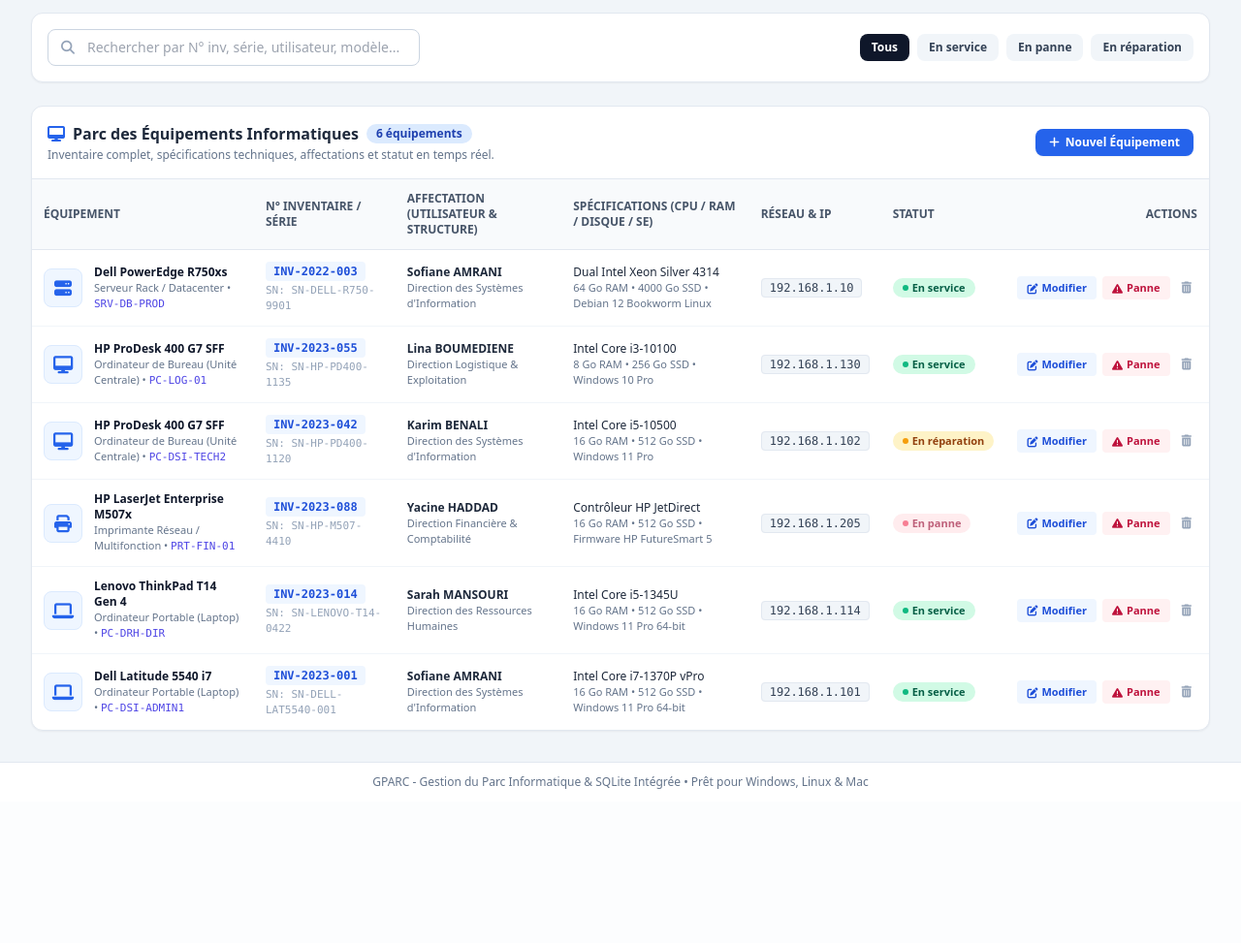
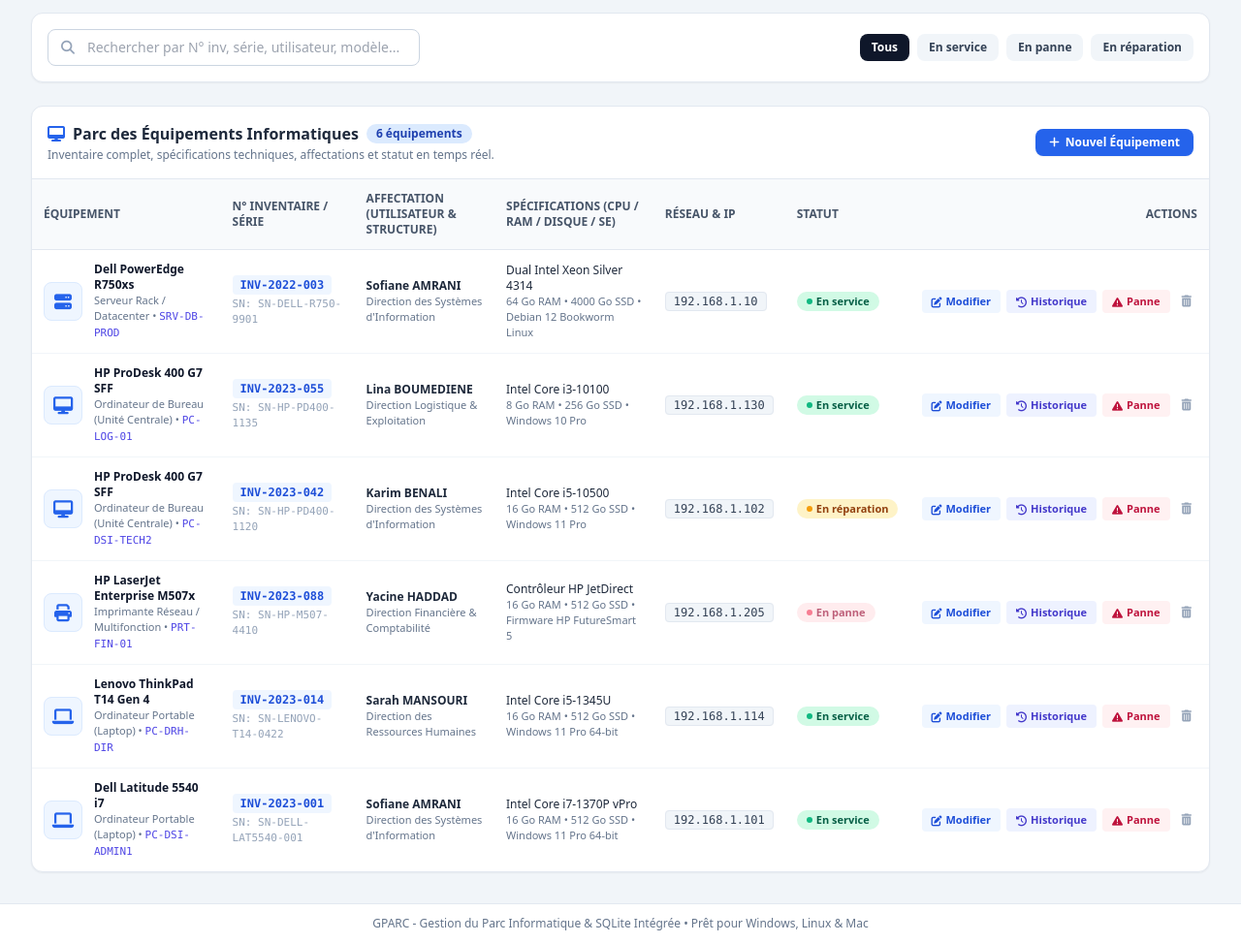
Before and after one commit to redatest/Gparc, a Flask app: page / in a window 1280 px wide. Shown: the part 228-1201 px from the top of the page at 97% size. Before the commit the page ends 1042 px from the top, so only its background shows below. Run offline with Flask 3, Linux system fonts and the light colour scheme; data comes from the database, SQL or seed files in the repository; tables that the repository leaves empty hold one stand-in row (values such as "Sample post"); some libraries are stand-ins or nearby versions.

Commit message:
UI: afficher l'historique des affectations

```diff
--- a/flask_app/templates/index.html
+++ b/flask_app/templates/index.html
@@ -460,6 +460,31 @@
           <button type="submit" id="mat-submit-btn" class="px-4 py-2 bg-blue-600 hover:bg-blue-700 text-white rounded-lg text-xs font-bold shadow-sm">Enregistrer l'équipement</button>
         </div>
       </form>
+    </div>
+  </div>
+
+  <!-- MODAL : HISTORIQUE DES AFFECTATIONS -->
+  <div id="modal-affectation-history" class="fixed inset-0 bg-slate-900/60 backdrop-blur-xs z-50 hidden flex items-center justify-center p-4 overflow-y-auto">
+    <div class="bg-white rounded-2xl max-w-2xl w-full p-6 shadow-2xl border border-slate-100 my-8">
+      <div class="flex items-center justify-between pb-4 border-b border-slate-100">
+        <div>
+          <h3 class="text-base font-bold text-slate-800 flex items-center gap-2">
+            <i class="fa-solid fa-clock-rotate-left text-indigo-600"></i>
+            Historique des affectations
+          </h3>
+          <p id="affect-history-equipment" class="text-xs text-slate-500 mt-0.5">Équipement</p>
+        </div>
+        <button onclick="closeModal('modal-affectation-history')" class="text-slate-400 hover:text-slate-600 text-lg"><i class="fa-solid fa-xmark"></i></button>
+      </div>
+      <div id="affect-history-content" class="mt-5 max-h-[60vh] overflow-y-auto pr-1">
+        <div class="text-center py-8 text-slate-400 text-xs">
+          <i class="fa-solid fa-spinner fa-spin text-lg mb-2"></i>
+          <p>Chargement de l'historique...</p>
+        </div>
+      </div>
+      <div class="flex justify-end pt-4 mt-4 border-t border-slate-100">
+        <button type="button" onclick="closeModal('modal-affectation-history')" class="px-4 py-2 border border-slate-300 rounded-lg text-xs font-semibold text-slate-700 hover:bg-slate-50">Fermer</button>
+      </div>
     </div>
   </div>
 
@@ -882,6 +907,9 @@
                     <button onclick="openEditMaterielModal(${m.id_mat})" class="px-2.5 py-1 bg-blue-50 text-blue-700 hover:bg-blue-100 rounded text-[11px] font-semibold flex items-center gap-1 transition" title="Modifier l'équipement">
                       <i class="fa-solid fa-pen-to-square"></i> Modifier
                     </button>
+                    <button onclick="openAffectationHistory(${m.id_mat})" class="px-2.5 py-1 bg-indigo-50 text-indigo-700 hover:bg-indigo-100 rounded text-[11px] font-semibold flex items-center gap-1 transition" title="Historique des affectations">
+                      <i class="fa-solid fa-clock-rotate-left"></i> Historique
+                    </button>
                     <button onclick="quickPanneFor(${m.id_mat})" class="px-2.5 py-1 bg-rose-50 text-rose-700 hover:bg-rose-100 rounded text-[11px] font-semibold flex items-center gap-1 transition" title="Déclarer une panne">
                       <i class="fa-solid fa-triangle-exclamation"></i> Panne
                     </button>
@@ -1137,6 +1165,58 @@
 
     function escapeHtml(value) {
       return String(value ?? '').replace(/[&<>'"]/g, c => ({'&':'&amp;','<':'&lt;','>':'&gt;',"'":'&#39;',"\"":'&quot;'}[c]));
+    }
+
+    async function openAffectationHistory(matId) {
+      const content = document.getElementById('affect-history-content');
+      const title = document.getElementById('affect-history-equipment');
+      if (!content) return;
+
+      const mat = allMateriels.find(m => String(m.id_mat) === String(matId));
+      if (title && mat) {
+        title.innerText = (mat.num_inv || 'Équipement') + ' — ' + (mat.marque_mat || '') + ' ' + (mat.model_mat || '');
+      }
+
+      content.innerHTML = '<div class="text-center py-8 text-slate-400 text-xs"><i class="fa-solid fa-spinner fa-spin text-lg mb-2"></i><p>Chargement de l\'historique...</p></div>';
+      document.getElementById('modal-affectation-history').classList.remove('hidden');
+
+      try {
+        const res = await fetch('/api/materiels/' + matId + '/historique');
+        const history = await res.json().catch(() => []);
+        if (!res.ok) throw new Error(history.error || 'Erreur de chargement');
+
+        if (!history.length) {
+          content.innerHTML = '<div class="text-center py-10 text-slate-400 text-xs"><i class="fa-solid fa-clock-rotate-left text-3xl mb-2"></i><p>Aucun historique d\'affectation enregistré pour cet équipement.</p><p class="mt-1">Les prochaines affectations et changements seront automatiquement tracés.</p></div>';
+          return;
+        }
+
+        content.innerHTML = history.map((h, index) => {
+          let icon = 'fa-user-check';
+          let iconClass = 'bg-emerald-100 text-emerald-700';
+          if (h.action_aff === 'CHANGEMENT_STRUCTURE') {
+            icon = 'fa-sitemap';
+            iconClass = 'bg-blue-100 text-blue-700';
+          } else if (h.action_aff === 'CHANGEMENT_UTILISATEUR') {
+            icon = 'fa-user-pen';
+            iconClass = 'bg-amber-100 text-amber-700';
+          }
+
+          const date = h.dat_aff
+            ? new Date(h.dat_aff.replace(' ', 'T')).toLocaleString('fr-FR')
+            : '-';
+
+          return '<div class="relative flex gap-3 pb-5 ' + (index < history.length - 1 ? 'border-l-2 border-slate-200 ml-4 pl-5' : 'ml-4 pl-5') + '">' +
+            '<div class="absolute -left-[13px] top-0 w-6 h-6 rounded-full ' + iconClass + ' flex items-center justify-center border-2 border-white shadow-sm"><i class="fa-solid ' + icon + ' text-[10px]"></i></div>' +
+            '<div class="flex-1 bg-slate-50 border border-slate-200 rounded-xl p-3">' +
+              '<div class="text-xs font-bold text-slate-800">' + escapeHtml(h.libelle_action || 'Affectation') + '</div>' +
+              '<div class="text-[11px] text-slate-400 mt-0.5">' + escapeHtml(date) + '</div>' +
+              '<div class="mt-2 text-xs text-slate-700">' + escapeHtml(h.detail_action || '') + '</div>' +
+            '</div>' +
+          '</div>';
+        }).join('');
+      } catch (err) {
+        content.innerHTML = '<div class="text-center py-8 text-rose-500 text-xs"><i class="fa-solid fa-circle-exclamation text-xl mb-2"></i><p>Impossible de charger l\'historique.</p><p class="mt-1 text-slate-400">' + escapeHtml(err.message || '') + '</p></div>';
+      }
     }
 
     function openNewPanneModal() {
```
